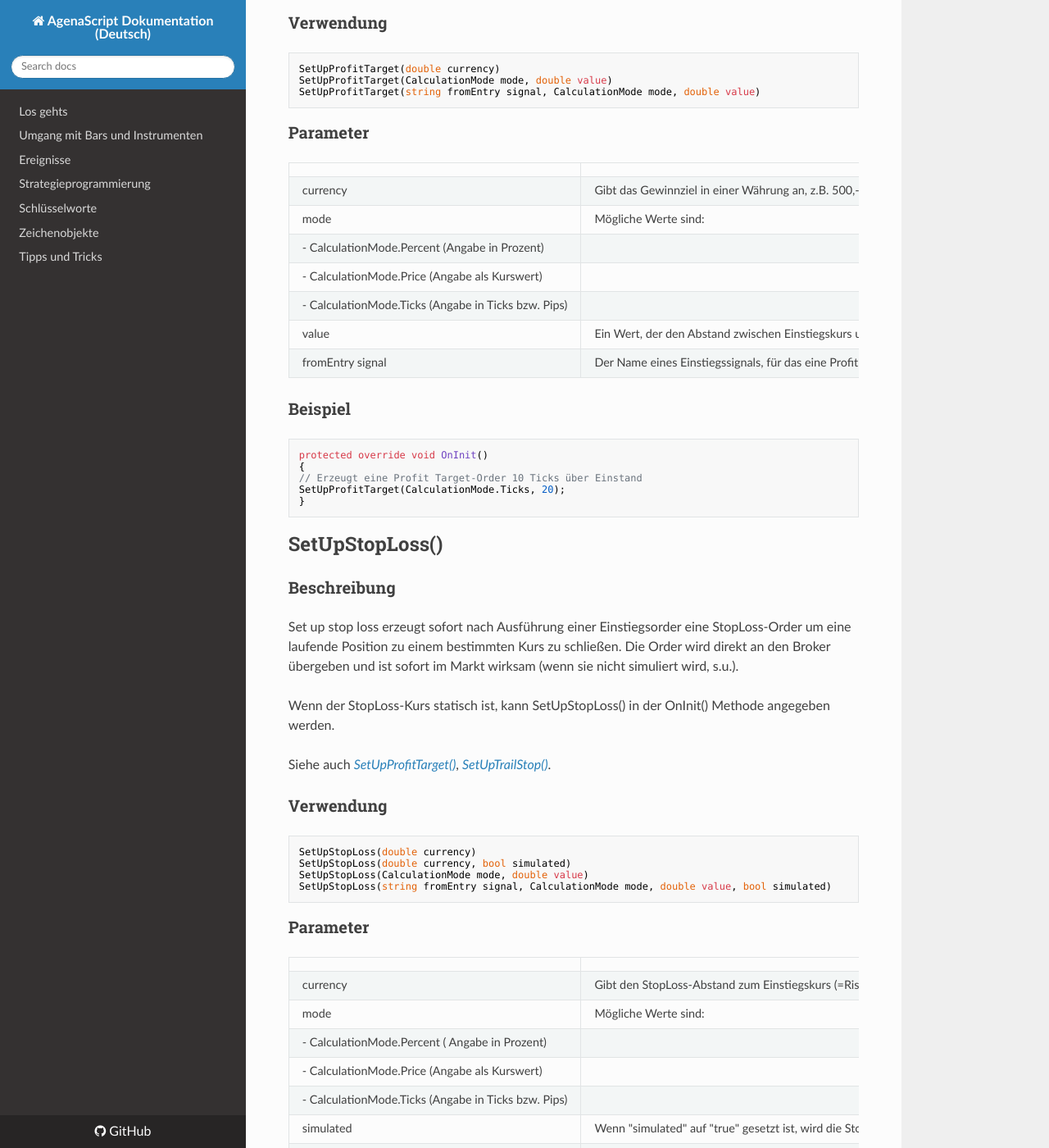
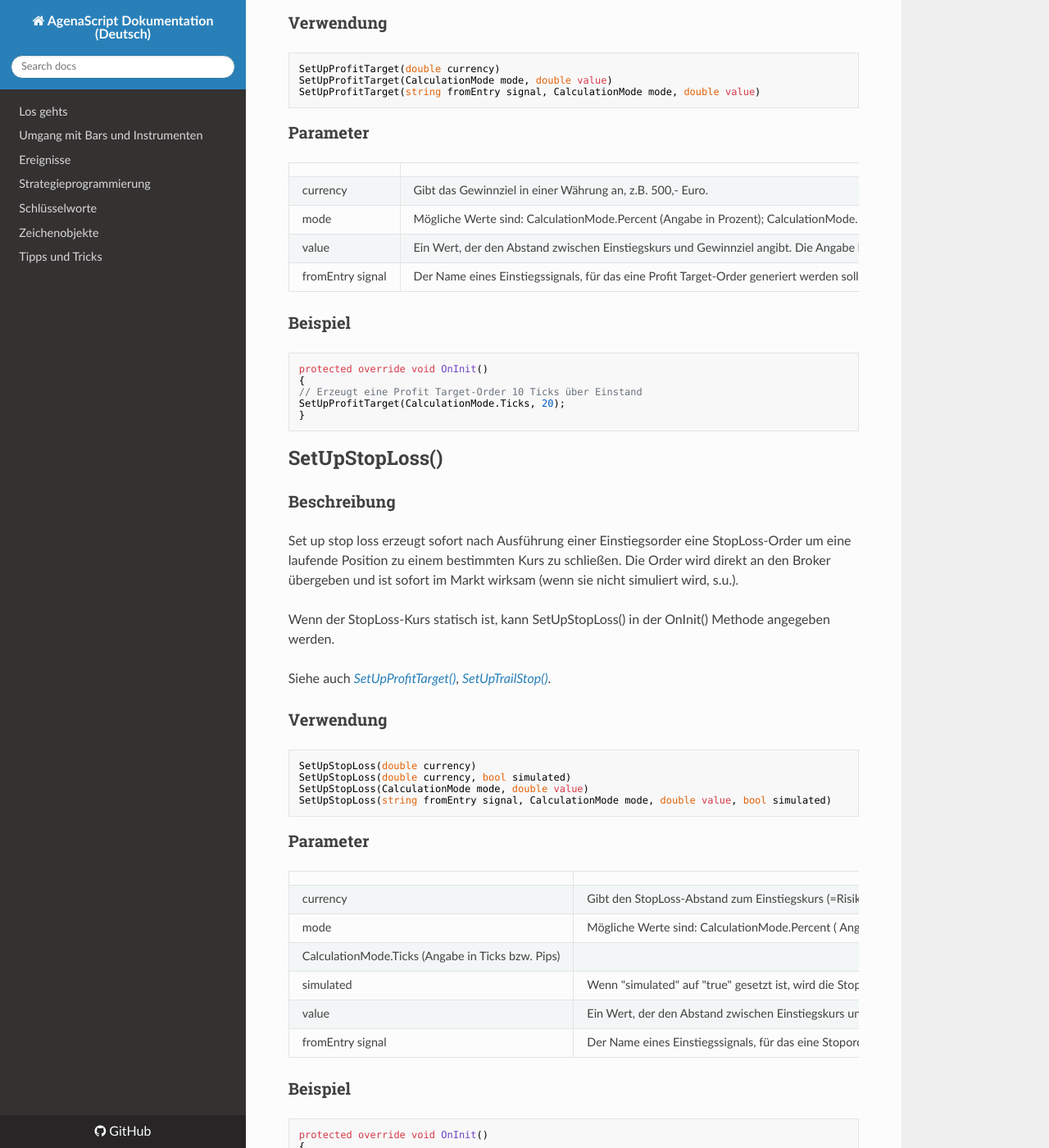
Before and after one commit to AgenaTrader/AgenaScript-documentation-de, an MkDocs documentation site: the page built from sources/Strategieprogrammierung.md, in a window 1280 px wide and 1400 px high, scrolled down 36732 px. Shown: the whole window at 82% size. Built offline with MkDocs 1.6.1, drawn with Linux system fonts in a browser that asks for light colours; nearby versions of some CDN libraries; old or Windows-style settings are respelled for this version of MkDocs; some of the changed text lies outside the part shown.

```diff
--- a/sources/Strategieprogrammierung.md
+++ b/sources/Strategieprogrammierung.md
@@ -1551,10 +1551,7 @@ SetUpProfitTarget(string fromEntry signal, CalculationMode mode, double value)
 |    |           |
 |------------------|------------------------------------|
 | currency         | Gibt das Gewinnziel in einer Währung an, z.B. 500,- Euro.  |
-| mode             | Mögliche Werte sind:
--   CalculationMode.Percent (Angabe in Prozent)
--   CalculationMode.Price (Angabe  als Kurswert)
--   CalculationMode.Ticks (Angabe in Ticks bzw. Pips)      |
+| mode             | Mögliche Werte sind: CalculationMode.Percent (Angabe in Prozent); CalculationMode.Price (Angabe  als Kurswert); CalculationMode.Ticks (Angabe in Ticks bzw. Pips)      |
 | value  | Ein Wert, der den Abstand zwischen Einstiegskurs und Gewinnziel angibt. Die Angabe bezieht sich abhängig von "mode" auf einen Geldbetrag, eine Prozentangabe bzw. auf eine Angabe in Ticks. |
 | fromEntry signal | Der Name eines Einstiegssignals, für das eine Profit Target-Order generiert werden soll. Die Stückzahl wird nur aus der angegebenen Einstiegsorder übernommen.   |
 
@@ -1587,10 +1584,8 @@ SetUpStopLoss(string fromEntry signal, CalculationMode mode, double value, bool
 |      |      |
 |------------------|---------------------------------------|
 | currency         | Gibt den StopLoss-Abstand zum Einstiegskurs (=Risiko) in einer Währung an, z.B. 500,- Euro.    |
-| mode             | Mögliche Werte sind:
--   CalculationMode.Percent ( Angabe in Prozent)
--   CalculationMode.Price (Angabe als Kurswert)
--   CalculationMode.Ticks (Angabe in Ticks bzw. Pips)    |
+| mode             | Mögliche Werte sind:  CalculationMode.Percent ( Angabe in Prozent); CalculationMode.Price (Angabe als Kurswert);
+ CalculationMode.Ticks (Angabe in Ticks bzw. Pips)    |
 | simulated        | Wenn "simulated" auf "true" gesetzt ist, wird die Stoporder erst dann live (als Marketorder) zum Broker übermittelt, wenn der Kurs sie erstmals "berührt" hat (d.h wenn sie ausgelöst werden würde wenn sie im Markt gelegen hätte). |
 | value            | Ein Wert, der den Abstand zwischen Einstiegskurs und Stoppkurs angibt. Die Angabe bezieht sich abhängig von "mode" auf einen Geldbetrag, eine Prozentangabe bzw. auf eine Angabe in Ticks.                                            |
 | fromEntry signal | Der Name eines Einstiegssignals, für das eine Stoporder generiert werden soll. Die Stückzahl wird nur aus der angegebenen Einstiegsorder übernommen.                                                                              |
@@ -1650,9 +1645,7 @@ SetUpTrailStop(string fromEntry signal, CalculationMode mode, double value, bool
 |           |      |
 |------------------|---------------------------------------------------|
 | currency         | Gibt den StopLoss-Abstand zum Einstiegskurs (=Risiko) in einer Währung an, z.B. 500,- Euro.  |
-| mode             | Mögliche Werte sind:
--   CalculationMode.Percent
--   CalculationMode.Ticks   |
+| mode             | Mögliche Werte sind:  CalculationMode.Percent;  CalculationMode.Ticks   |
 | simulated        | Wenn "simulated" auf "true" gesetzt ist, wird die Trail-Stoporder erst dann live (als Marketorder) zum Broker übermittelt, wenn der Kurs sie erstmals "berührt" hat (d.h wenn sie ausgelöst werden würde wenn sie im Markt gelegen hätte). |
 | value            | Ein Wert, der den Abstand zwischen Einstiegskurs und Stoppkurs angibt. Die Angabe bezieht sich abhängig von "mode" auf einen Geldbetrag, eine Prozentangabe bzw. auf eine Angabe in Ticks.                                           |
 | fromEntry signal | Der Name eines Einstiegssignals, für das eine Trail-Stoporder generiert werden soll. Die Stückzahl wird nur aus der angegebenen Einstiegsorder übernommen.                                                                              |
@@ -1695,7 +1688,7 @@ Verkaufsorder zum Short-Einstieg
 
 OrderAction.BuyToCover
 Kauforder zum Schließen einer Short-Position                             |
-| orderType           | Mögliche Werte sind: OrderType.Limit, OrderType.Market, OrderType.Stop, OrderType.StopLimit                                                 |
+| orderType           | Mögliche Werte sind: OrderType.Limit, OrderType.Market, OrderType.Stop, OrderType.StopLimit           |
 | quantity            | Stückzahl                                                             |
 | limitPrice          | Limit-Kurs. Die Angabe einer 0 (Null) bedeutet, dass dieser Parameter irrelevant ist.        |
 | stopPrice           | Stop-Kurs. Die Angabe einer 0 (Null) bedeutet, dass dieser Parameter irrelevant ist          |
```
